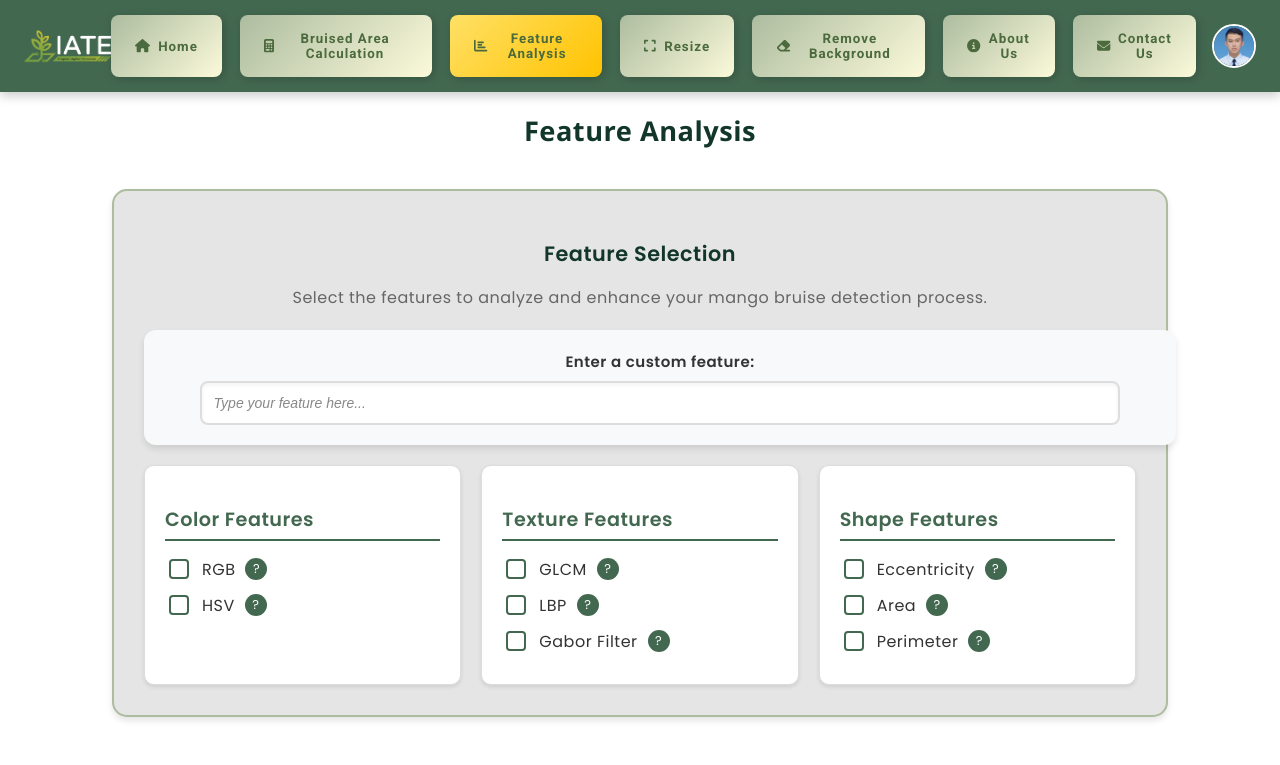
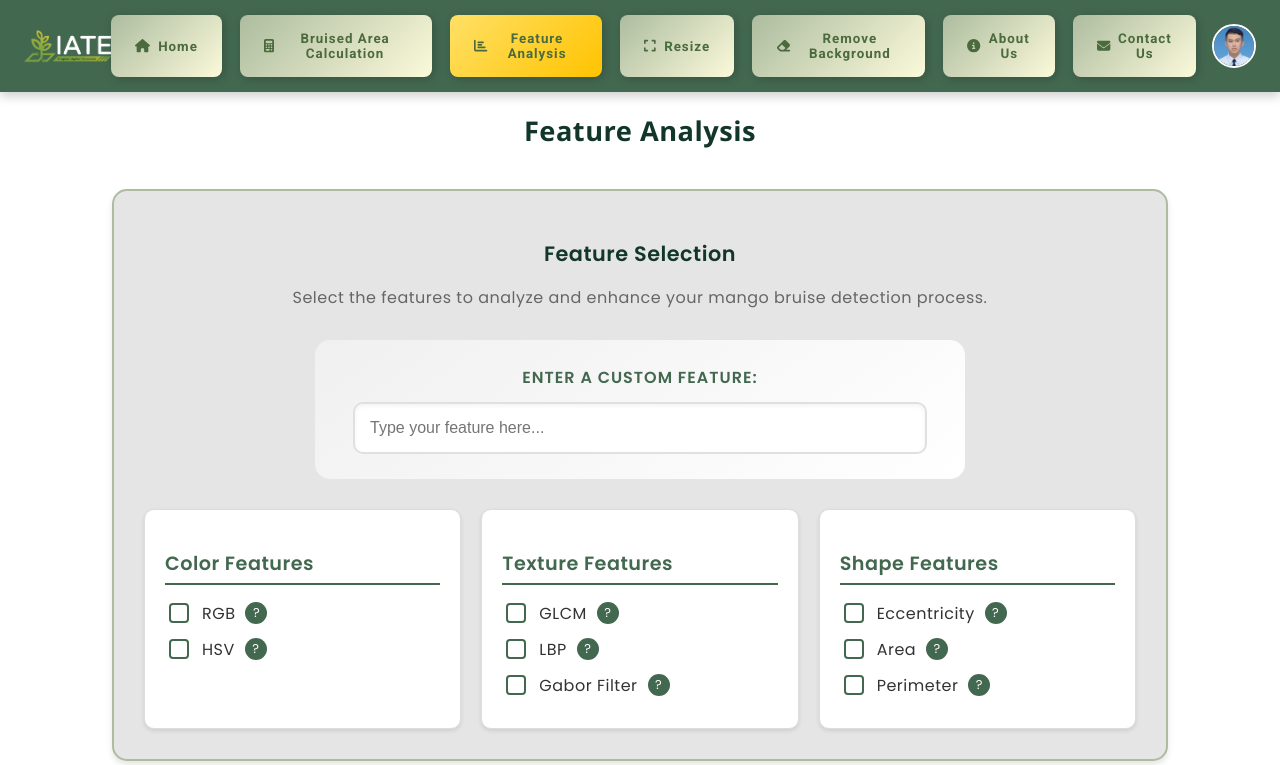
Before and after one commit to WoraphatSriwichai/BruiseTracker, a React (Create React App) app: page /analysis in a window 1280 px wide. Shown: the top 765 px of the page. Built offline with nearby package versions, Linux system fonts and the light colour scheme; sample sign-in values are in the browser's storage; the HTML template or start-up script is replaced by a standard one.

Commit message:
- Updated a typing box in Feature better and remove profile picture in user profile page and redesign it better

```diff
--- a/src/components/FeatureAnalysisPage/FeatureAnalysis.css
+++ b/src/components/FeatureAnalysisPage/FeatureAnalysis.css
@@ -11,52 +11,44 @@
 }
 
 .typing-box {
-    margin: 20px auto;
-    /* Centers horizontally */
+    margin: 30px auto;
     display: flex;
     flex-direction: column;
     align-items: center;
-    /* Centers content inside */
     justify-content: center;
-    /* Centers vertically */
-    gap: 8px;
-    background: #f8f9fa;
-    padding: 20px;
-    border-radius: 12px;
-    box-shadow: 0 4px 6px rgba(0, 0, 0, 0.1);
+    gap: 12px;
+    background: linear-gradient(145deg, #f0f0f0, #ffffff);
+    padding: 25px;
+    border-radius: 15px;
     transition: all 0.3s ease-in-out;
     width: 100%;
-    max-width: 1000px;
+    max-width: 600px;
     text-align: center;
-    /* Ensures text alignment */
 }
 
 .typing-box label {
-    font-size: 15px;
+    font-size: 16px;
     font-weight: 600;
-    color: #333;
+    color: #436850;
+    text-transform: uppercase;
+    letter-spacing: 1px;
 }
 
 .typing-box input {
     width: 90%;
-    padding: 12px;
-    font-size: 14px;
-    border: 2px solid #ddd;
-    border-radius: 8px;
+    padding: 15px;
+    font-size: 16px;
+    border: 2px solid #e0e0e0;
+    border-radius: 10px;
     outline: none;
-    transition: border-color 0.3s;
+    transition: all 0.3s ease;
     background-color: #fff;
     box-shadow: inset 0 2px 4px rgba(0, 0, 0, 0.05);
 }
 
 .typing-box input:focus {
-    border-color: #007bff;
-    box-shadow: 0 0 8px rgba(0, 123, 255, 0.3);
-}
-
-.typing-box input::placeholder {
-    color: #888;
-    font-style: italic;
+    border-color: #436850;
+    box-shadow: 0 0 10px rgba(67, 104, 80, 0.2);
 }
 
 .navbar-link.active {
--- a/src/components/UserProfilePage/UserProfilePage.css
+++ b/src/components/UserProfilePage/UserProfilePage.css
@@ -88,13 +88,15 @@ body {
 
 .profile-container {
     display: flex;
+    flex-direction: column;
     align-items: center;
-    gap: 30px;
-    padding: 35px;
-    margin-top: 1.5%;
+    padding: 30px;
+    margin-top: 2px;
     border-radius: 16px;
-    background: #e5e5e5;
-    border: 2px solid #ADBC9F;
+    background: linear-gradient(145deg, #f0f0f0, #ffffff);
+    box-shadow: 12px 12px 30px #d9d9d9, -12px -12px 30px #ffffff;
+    max-width: 400px;
+    width: 90%;
 }
 
 .profile-userimage {
@@ -106,54 +108,72 @@ body {
 }
 
 .profile-info {
-    flex: 1;
+    width: 100%;
     font-size: 1em;
-    line-height: 2;
-    color: #333;
+    line-height: 1.6;
 }
 
 .profile-info p {
-    margin: 10px 0;
+    margin: 12px 0;
+    padding: 8px;
+    border-radius: 8px;
+}
+
+.profile-info p:hover {
+    transform: translateX(5px);
+    background-color: rgba(67, 104, 80, 0.2);
+}
+
+
+.profile-info strong {
+    color: #436850;
+    font-weight: 600;
+    margin-right: 10px;
 }
 
 .profile-buttons {
-    margin-top: 20px;
+    margin-top: 30px;
     display: flex;
     gap: 20px;
+    width: 100%;
+    justify-content: center;
 }
 
 .editer-button,
 .change-userprofilepage-button {
     color: white;
-    padding: 14px 25px;
-    font-size: 0.9em;
-    font-weight: 550;
+    padding: 15px 30px;
+    font-size: 0.65em;
+    font-weight: 800;
     border: none;
-    border-radius: 8px;
+    border-radius: 50px;
     cursor: pointer;
-    box-shadow: 2px 2px 10px rgba(0, 0, 0, 0.1);
     transition: all 0.3s ease-in-out;
+    text-transform: uppercase;
+    letter-spacing: 1px;
 }
 
 .editer-button {
-    background-color: #005dc1;
+    background-color: #436850;
+    box-shadow: 0 4px 15px rgba(67, 104, 80, 0.3);
 }
 
 .editer-button:hover {
-    background-color: #0056b3;
-    box-shadow: 4px 4px 15px rgba(0, 0, 0, 0.2);
-    transform: scale(1.05);
+    background-color: #355343;
+    box-shadow: 0 6px 20px rgba(67, 104, 80, 0.4);
+    transform: translateY(-2px);
 }
 
 .change-userprofilepage-button {
-    background-color: #436850;
+    background-color: #FFDD55;
+    color: #436850;
+    box-shadow: 0 4px 15px rgba(255, 221, 85, 0.3);
 }
 
 .change-userprofilepage-button:hover {
-    background-color: #FFDD55;
-    color: #4B6A3D;
-    box-shadow: 4px 4px 15px rgba(0, 0, 0, 0.2);
-    transform: scale(1.05);
+    background-color: #FFD700;
+    box-shadow: 0 6px 20px rgba(255, 221, 85, 0.4);
+    transform: translateY(-2px);
 }
 
 /* Responsive Design */
--- a/src/components/UserProfilePage/UserProfilePage.jsx
+++ b/src/components/UserProfilePage/UserProfilePage.jsx
@@ -106,16 +106,15 @@ const UserProfilePage = () => {
      <div className="user-profile-content">
   <h2 className="profile-title">User Profile</h2>
   <div className="profile-container">
-          <img src={userInfo.profileImage || userProfileImg} alt="Profile" className="profile-userimage" />
     <div className="profile-info">
       <p><strong>Name:</strong> {userInfo.name}</p>
       <p><strong>Email:</strong> {userInfo.email}</p>
       <p><strong>Phone Number:</strong> {userInfo.phone}</p>
       <p><strong>Country:</strong> {userInfo.country}</p>
+    </div>
     <div className="profile-buttons">
-              <button className="editer-button" onClick={() => navigate('/profile/edit')}>Edit</button>
+      <button className="editer-button" onClick={() => navigate('/profile/edit')}>Edit Profile</button>
       <button className="change-userprofilepage-button" onClick={() => navigate('/profile/changepassword')}>Change Password</button>
-            </div>
     </div>
   </div>
 </div>
```
Lines whose indentation alone changed are shown as unchanged.
